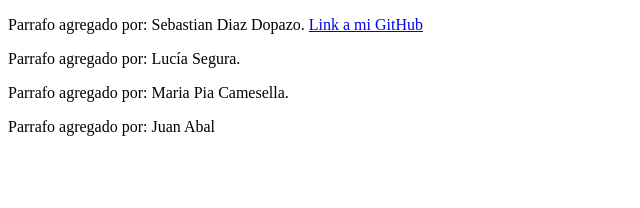
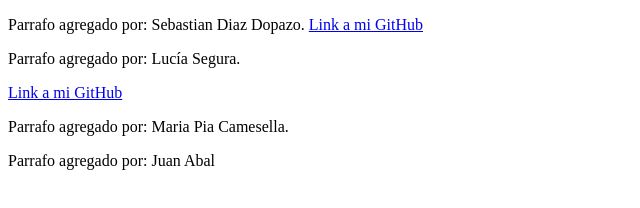
Before and after one commit to sebadio/JAP-grupal, a plain HTML site: page index.html in a window 1280 px wide. Shown: the whole page, without its empty margins (0-640 px from the left). Drawn offline with Linux system fonts and the light colour scheme.

Commit message:
link Lucía
se agrego el link a GitHub

```diff
--- a/index.html
+++ b/index.html
@@ -12,6 +12,7 @@
       <a href="https://github.com/sebadio">Link a mi GitHub</a>
     </p>
     <p>Parrafo agregado por: Lucía Segura.</p>
+    <a href="https://github.com/lusegura">Link a mi GitHub</a>
     <p>Parrafo agregado por: Maria Pia Camesella.</p>
     <p>Parrafo agregado por: Juan Abal</p>
   </body>
```
